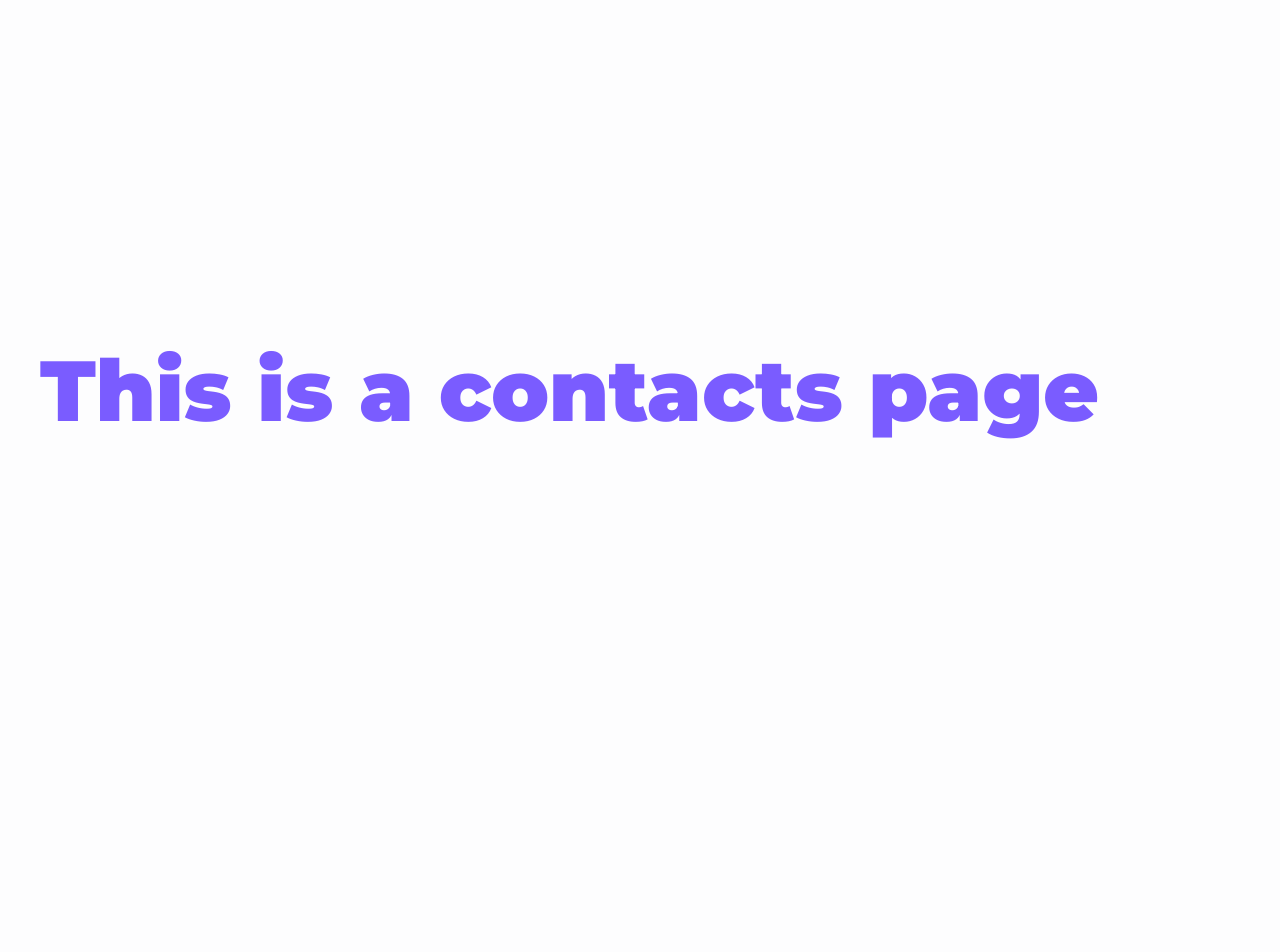
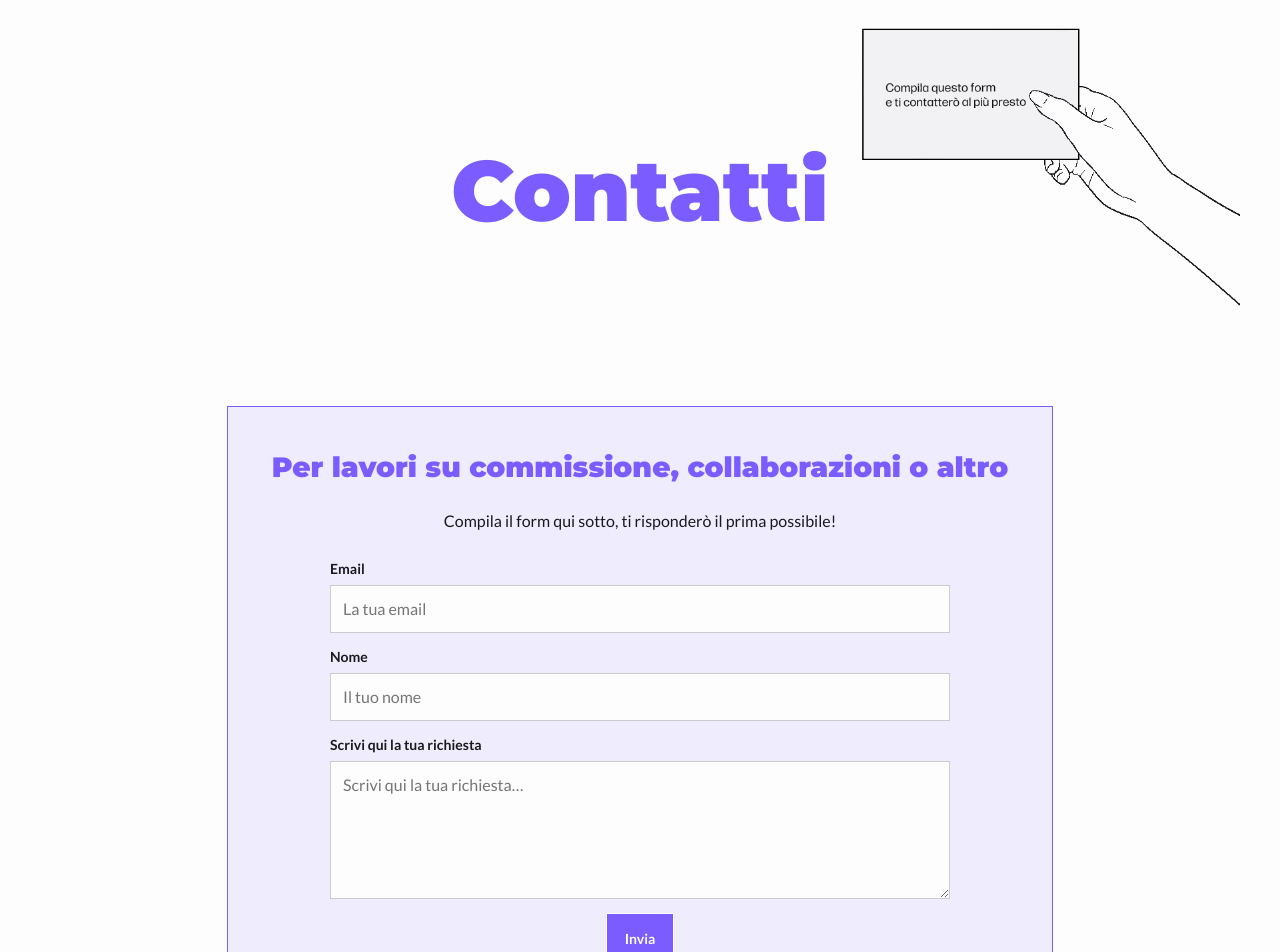
Before and after one commit to AnnaCazzanelli/Cazzanelli_Anna_Progetto_Esame_vue, a Vue app: page /contacts in a window 1280 px wide. Shown: the part 100-1052 px from the top of the page. Before the commit the page ends 890 px from the top, so only its background shows below. Built offline with nearby package versions, Linux system fonts and the light colour scheme; no server answers; a web font is replaced by a local one.

Commit message:
Contact Page style

```diff
--- a/src/App.vue
+++ b/src/App.vue
@@ -15,7 +15,8 @@ const route = useRoute()
     <!-- Mostra CTA e Footer solo se non sei nella pagina Contatti -->
     <template v-if="route.name !== 'contacts'">
       <CtaSection />
-      <Footer />
+
     </template>
+    <Footer />
   </div>
 </template>
--- a/src/components/Footer.vue
+++ b/src/components/Footer.vue
@@ -19,16 +19,25 @@ import { RouterLink } from 'vue-router'
       </div>
         <!-- social destra (usa le tue icone) -->
         <div class="footer-social" aria-label="Social media">
-          <a href="https://www.linkedin.com/in/anna-cazzanelli-a193a6276/" target="_blank" rel="noopener" aria-label="LinkedIn" title="LinkedIn">
-            <img src="/icone/icon-linkedin.svg" alt="" />
+
+          <a href="mailto:anna.cazzanelli@example.com" target="_blank" rel="noopener" class="footer-link" aria-label="Email" title="Email">
+            <img src="/icone/icon-email.svg" alt="" />
           </a>
+
           <a href="https://www.instagram.com/annaredpan/" target="_blank" rel="noopener" aria-label="Instagram" title="Instagram">
             <img src="/icone/icon-instagram.svg" alt="" />
           </a>
+
+             <a href="https://www.linkedin.com/in/anna-cazzanelli-a193a6276/" target="_blank" rel="noopener" aria-label="LinkedIn" title="LinkedIn">
+            <img src="/icone/icon-linkedin.svg" alt="" />
+          </a>
+
           <a href="https://www.behance.net/cazzanellianna" target="_blank" rel="noopener" aria-label="Behance" title="Behance">
             <img src="/icone/icon-behance.svg" alt="" />
           </a>
-        </div>
+
+
+           </div>
       </div>
 
       <!-- riga bottom -->
--- a/src/views/ContactsView.vue
+++ b/src/views/ContactsView.vue
@@ -1,10 +1,89 @@
 <template>
-  <div class="contacts">
-    <h1>This is a contacts page</h1>
-  </div>
+  <!-- HERO decorativa -->
+  <section
+    class="hero-container"
+    role="region"
+    aria-labelledby="page-title"
+  >
+    <div class="hero-image-container" aria-hidden="true"></div>
+
+    <div class="header-content-wrapper">
+      <h1 id="page-title">Contatti</h1>
+    </div>
+  </section>
+
+  <!-- FORM di contatto -->
+  <section class="contact-form-section" aria-labelledby="contact-form-title">
+    <h2 id="contact-form-title">Per lavori su commissione, collaborazioni o altro</h2>
+    <p class="form-lead">Compila il form qui sotto, ti risponderò il prima possibile!</p>
+
+    <form class="contact-form">
+      <div class="form-group">
+        <label for="email">Email</label>
+        <input
+          type="email"
+          id="email"
+          required
+          placeholder="La tua email"
+        />
+      </div>
+
+      <div class="form-group">
+        <label for="name">Nome</label>
+        <input
+          type="text"
+          id="name"
+          required
+          placeholder="Il tuo nome"
+        />
+      </div>
+
+      <div class="form-group">
+        <label for="message">Scrivi qui la tua richiesta</label>
+        <textarea
+          id="message"
+          rows="5"
+          required
+          placeholder="Scrivi qui la tua richiesta…"
+        ></textarea>
+      </div>
+
+      <button type="submit" class="btn primary-btn">Invia</button>
+    </form>
+  </section>
 </template>
 
 <style>
+/* ---------------- HERO ---------------- */
+.hero-container {
+  position: relative;
+  width: 100%;
+  height: 400px;
+  overflow: hidden;
+}
+.hero-image-container {
+  position: absolute;
+  inset: 0;
+  background-image: url('/images/contacts/contacts_lightmode.png');
+  background-size: contain;
+  background-repeat: no-repeat;
+  background-position: right center;
+  transform: translateY(-10%);
+}
+.header-content-wrapper {
+  position: absolute;
+  top: 50%;
+  left: 50%;
+  transform: translate(-50%, -50%);
+  text-align: center;
+  width: 100%;
+}
+/* dark mode hero */
+body.dark-mode .hero-image-container {
+  background-image: url('/images/contacts/contacts_darkmode.png');
+}
+
+/* breakpoints hero (come i tuoi) */
 @media (min-width: 1024px) {
   .contacts {
     min-height: 100vh;
@@ -12,4 +91,98 @@
     align-items: center;
   }
 }
+@media (max-width: 1024px) and (min-width: 769px) {
+  .hero-image-container {
+    background-position: right center;
+    transform: translateY(-10%);
+    opacity: 0.95;
+  }
+}
+@media (max-width: 768px) {
+  .hero-image-container {
+    background-position: right top;
+    transform: translateY(-10%);
+    opacity: 0.9;
+  }
+}
+
+/* ---------------- FORM (restyle) ---------------- */
+.contact-form-section{
+  background-color: color-mix(in srgb, var(--color-accent) 10%, transparent);
+  max-width: 760px;
+ margin: 1rem auto 7rem;     /* più vicino alla hero, più lontano dal footer */
+  padding: 2rem;
+  border: 1px solid  var(--color-accent);
+      /* spigoli retti */
+}
+
+.contact-form-section h2{
+  text-align:center;
+  margin: 0 0 .5rem;        /* h2 e p più vicini */
+  font-size: clamp(22px, 2.6vw, 28px);
+  color: var(--color-accent);
+}
+.form-lead{
+  text-align:center;
+  margin: 0 0 1.25rem;
+  font-family: var(--font-body);
+  font-size: clamp(14px, 1.6vw, 16px);
+  color: var(--color-text);
+}
+
+/* campi centrati sotto al titolo */
+.contact-form{
+  display:flex;
+  flex-direction:column;
+  gap: 14px;
+  max-width: 620px;
+  margin-inline: auto;
+}
+
+.form-group{ display:flex; flex-direction:column; gap:6px; }
+label{
+  font: 600 14px/1.4 var(--font-body);
+  color: var(--color-text);
+}
+
+/* input/textarea squadrati */
+input, textarea{
+  width:100%;
+  box-sizing: border-box;
+  padding: 12px;
+  border:1px solid #ccc;
+
+  font: 400 16px/1.4 var(--font-body);
+  background: var(--color-surface);
+  color: var(--color-text);
+}
+input:focus, textarea:focus{
+  border-color: var(--color-accent);
+  outline: none;
+  box-shadow: 0 0 0 2px color-mix(in srgb, var(--color-accent) 25%, transparent);
+}
+
+/* bottone piccolo e centrato, stile CTA ma squadrato */
+.primary-btn{
+  align-self:center;               /* centrato */
+  background-color: var(--color-accent);
+  color: var(--color-surface);
+  font-weight: 700;
+  font-size: 14px;
+  padding: 10px 18px;              /* dimensione ridotta */
+  border: 1px solid currentColor;
+  border-radius: 0;                /* spigoli retti */
+  cursor: pointer;
+  transition: background-color .2s ease;
+}
+.primary-btn:hover{ background-color: var(--color-hover); }
+
+/* responsive fine-tuning */
+@media (max-width: 768px){
+  .contact-form-section{
+    margin: 1.5rem auto 5rem;
+    padding: 1.25rem;
+  }
+  .contact-form{ max-width: 100%; }
+}
 </style>
```
Also changed, not shown: public/images/contacts/contacts_darkmode.png (added), public/images/contacts/contacts_lightmode.png (added).
